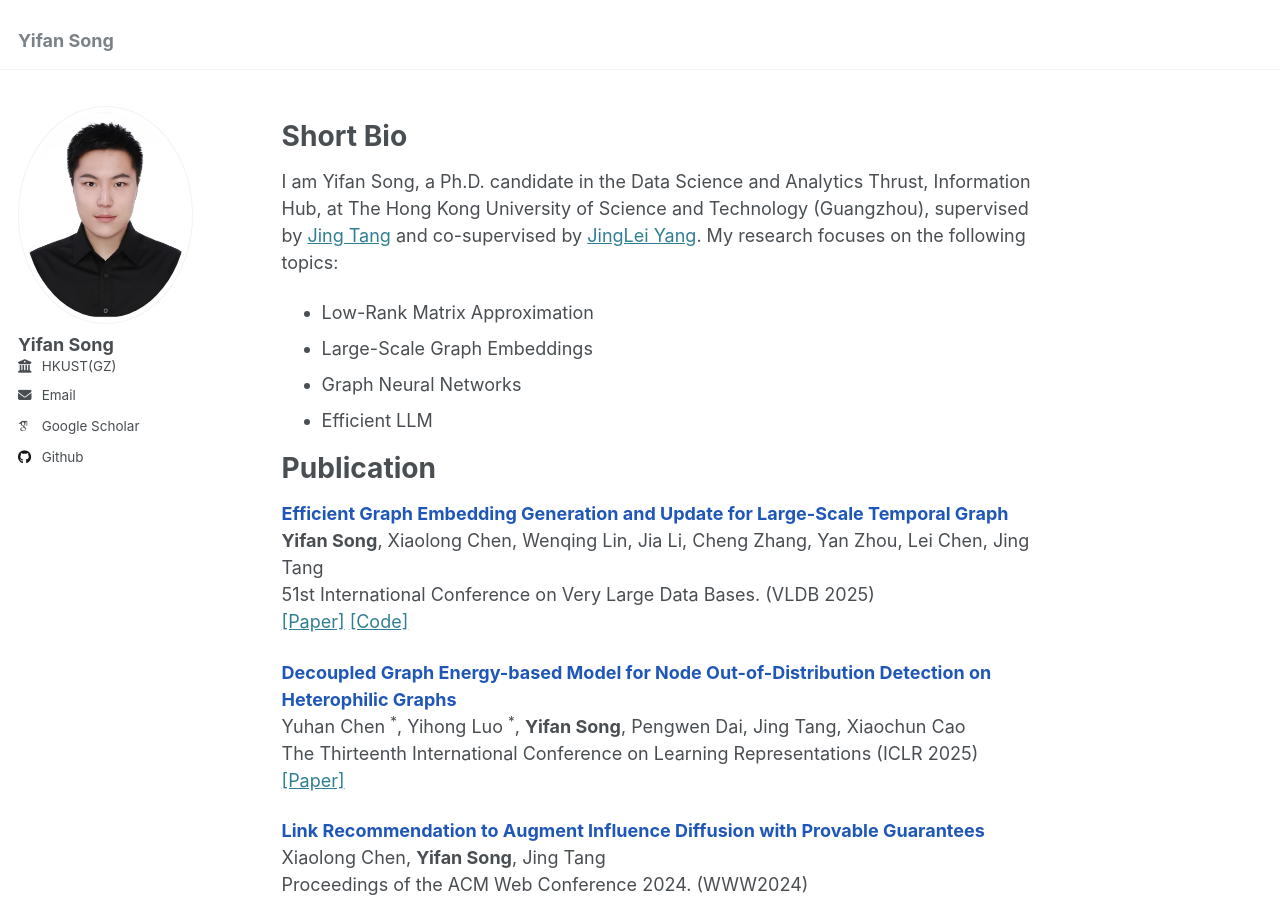
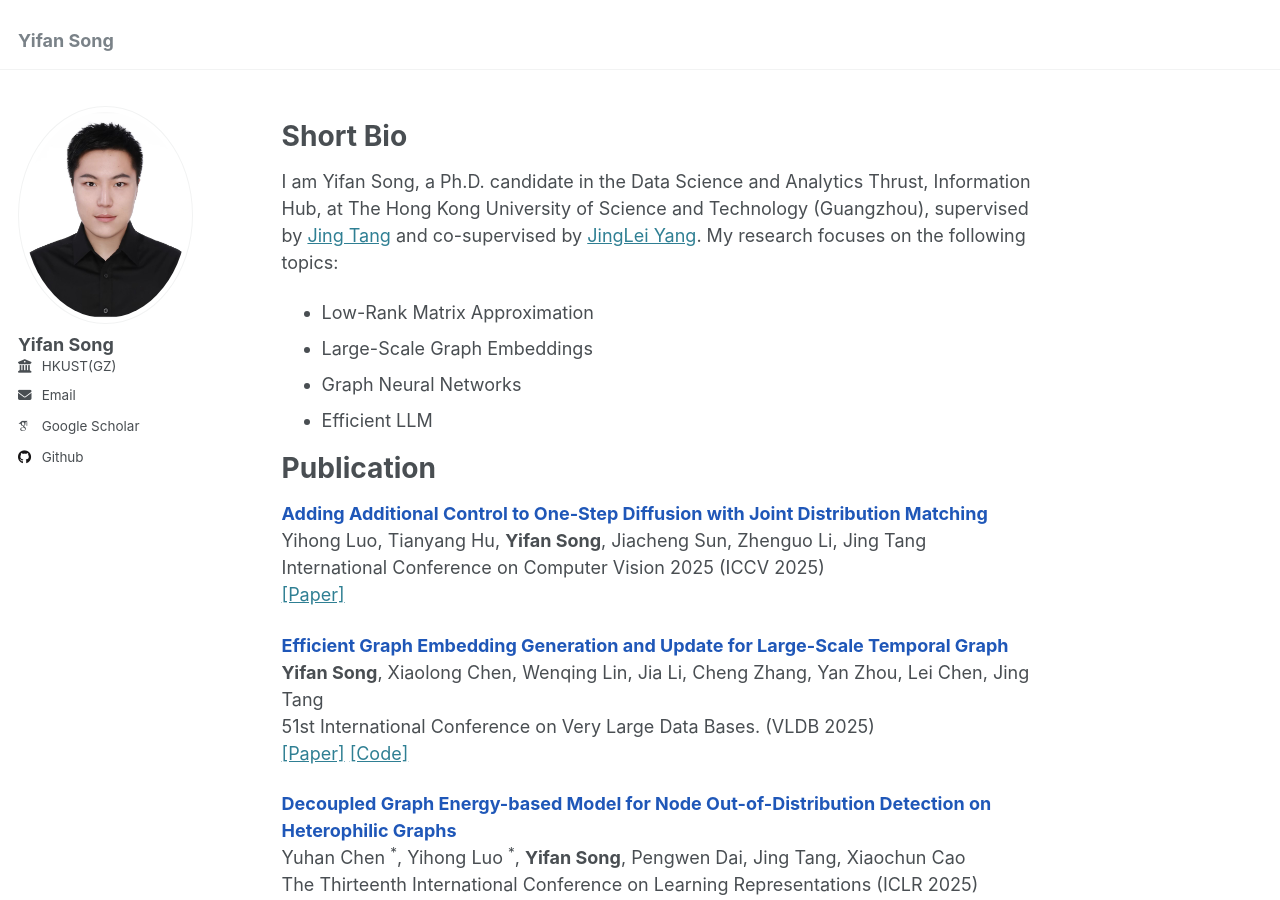
Before and after one commit to yfsong00/smallhammer.github.io, a Jekyll site: the page built from _pages/about.md, in a window 1280 px wide and 900 px high. Built offline with Jekyll 4.4.1, drawn with Linux system fonts in a browser that asks for light colours; some web fonts are replaced.

Commit message:
Update about.md

```diff
--- a/_pages/about.md
+++ b/_pages/about.md
@@ -19,6 +19,11 @@ I am Yifan Song, a Ph.D. candidate in the Data Science and Analytics Thrust, Inf
 
 Publication
 ===
+<strong><font style = "color:#1f57b8">Adding Additional Control to One-Step Diffusion with Joint Distribution Matching</font></strong><br />
+Yihong Luo, Tianyang Hu, <strong>Yifan Song</strong>, Jiacheng Sun, Zhenguo Li, Jing Tang <br />
+International Conference on Computer Vision 2025 (ICCV 2025) <br />
+[[Paper]]([https://openreview.net/pdf?id=NuVBI4wPMm](https://arxiv.org/abs/2503.06652))<br />
+
 <strong><font style = "color:#1f57b8">Efficient Graph Embedding Generation and Update for Large-Scale Temporal Graph</font></strong><br />
 <strong>Yifan Song</strong>, Xiaolong Chen, Wenqing Lin, Jia Li, Cheng Zhang, Yan Zhou, Lei Chen, Jing Tang<br />
 51st International Conference on Very Large Data Bases. (VLDB 2025) <br />
```
